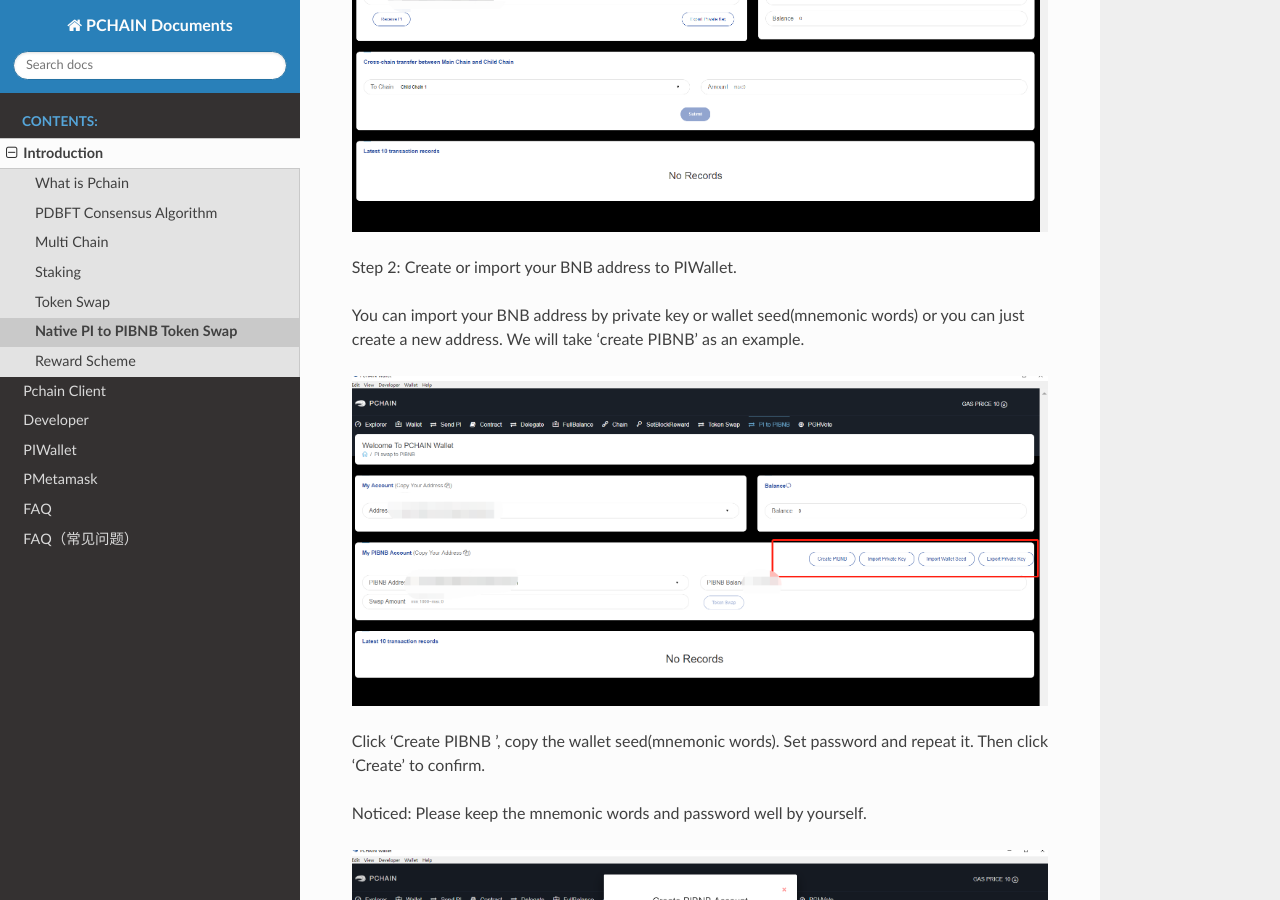
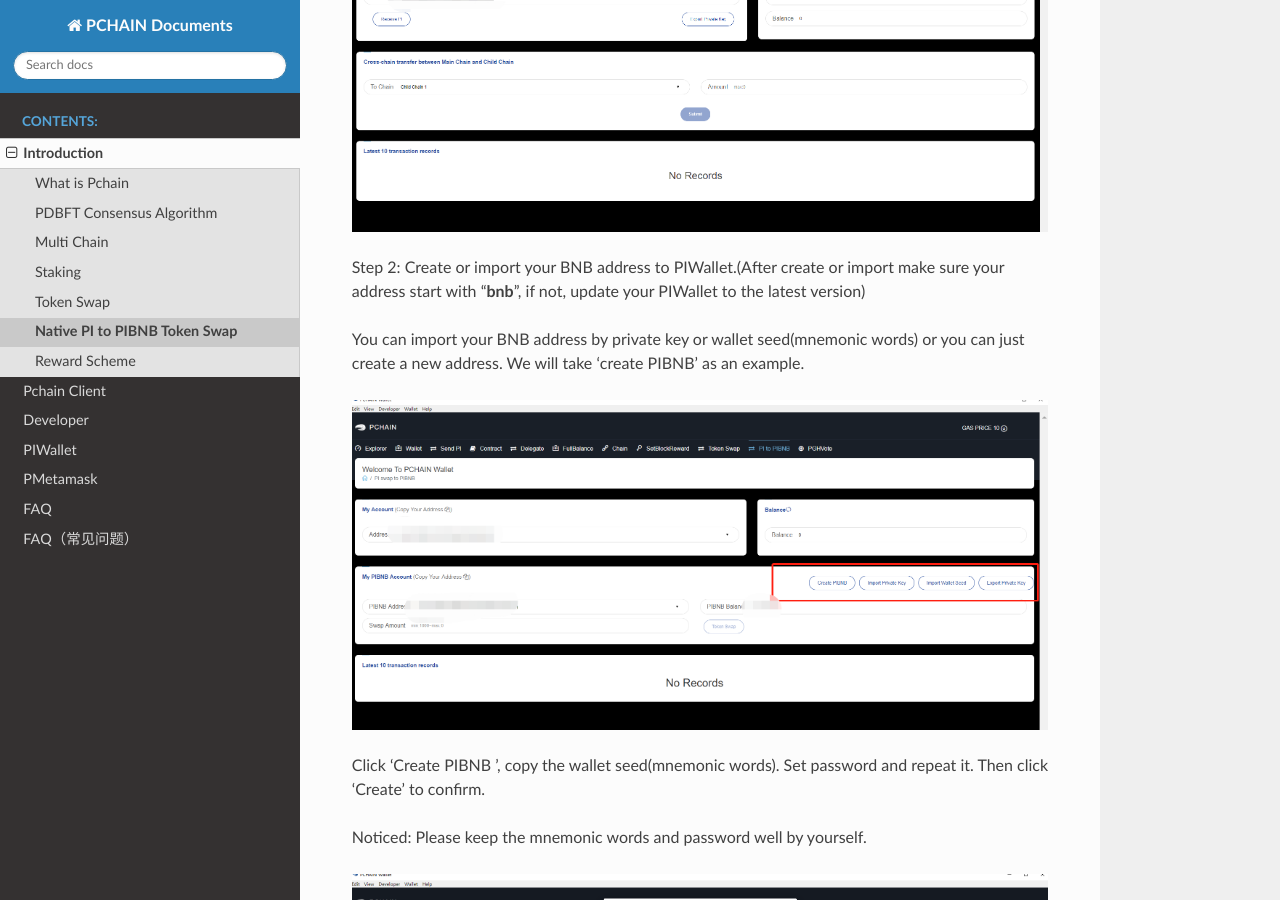
Before and after one commit to pchain-org/pchain-guide, a Sphinx documentation site: the page built from pchaindoc/source/introduction/pitopibnb.rst, in a window 1280 px wide and 900 px high, scrolled down 589 px. Built offline with Sphinx 7.4.7 and the Read the Docs theme 2.0.0, drawn with Linux system fonts in a browser that asks for light colours.

Commit message:
Update pitopibnb.rst

```diff
--- a/pchaindoc/source/introduction/pitopibnb.rst
+++ b/pchaindoc/source/introduction/pitopibnb.rst
@@ -15,7 +15,7 @@
 
 .. image:: ../_static/pitopibnb/0.jpg
 
-Step 2: Create or import your BNB address to PIWallet.
+Step 2: Create or import your BNB address to PIWallet.(After create or import make sure your address start with "**bnb**", if not, update your PIWallet to the latest version)
 
 You can import your BNB address by private key or wallet seed(mnemonic words) or you can just create a new address. We will take 'create PIBNB' as an example.
 
```
